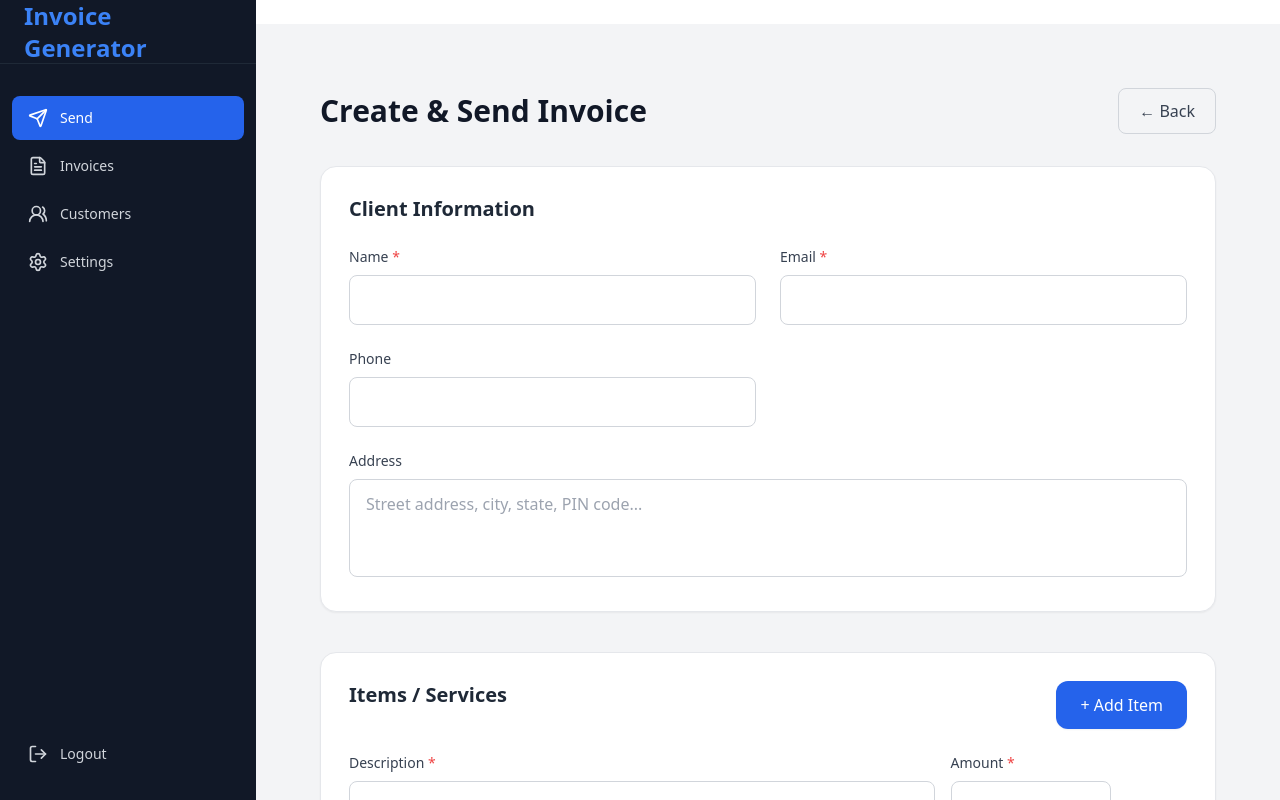
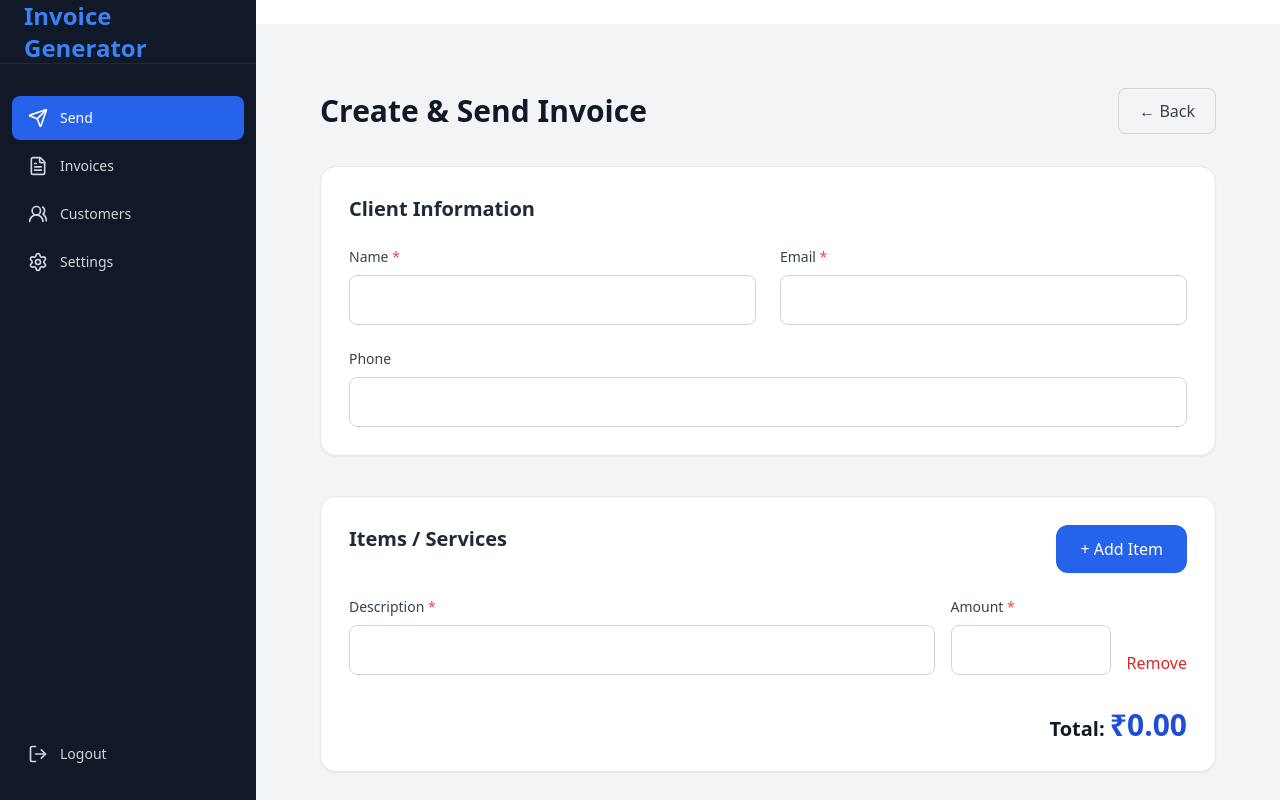
Before and after one commit to sachin6736/Invoicegenerator, a React app in the folder Frontend/: page /send in a window 1280 px wide. Shown: the top 800 px of the page. Built offline with nearby package versions, Linux system fonts and the light colour scheme; the HTML template or start-up script is replaced by a standard one.

Commit message:
Removed Address field from SendInvoice

```diff
--- a/Frontend/src/pages/SendInvoice.jsx
+++ b/Frontend/src/pages/SendInvoice.jsx
@@ -3,12 +3,11 @@ import { useState } from 'react';
 import { toast } from 'sonner';
 
 export default function SendInvoice() {
-  // Define initial state as a constant so we can reuse it for reset
+  // Removed clientAddress from initial state
   const initialFormData = {
     clientName: '',
     clientEmail: '',
     clientPhone: '',
-    clientAddress: '',
     issueDate: new Date().toISOString().slice(0, 10),
     items: [{ description: '', amount: '' }],
     notes: '',
@@ -60,7 +59,6 @@ export default function SendInvoice() {
     return true;
   };
 
-  // Reset form to initial state
   const resetForm = () => {
     setFormData(initialFormData);
   };
@@ -79,7 +77,7 @@ export default function SendInvoice() {
         name: formData.clientName.trim(),
         email: formData.clientEmail.trim(),
         phone: formData.clientPhone?.trim() || undefined,
-        address: formData.clientAddress?.trim() || undefined,
+        // address field completely removed — no longer sent
       },
       issueDate: new Date(),
       items: formData.items.map((item) => ({
@@ -126,7 +124,7 @@ export default function SendInvoice() {
       </div>
 
       <form className="space-y-10" onSubmit={handleSendInvoice}>
-        {/* Client Information */}
+        {/* Client Information – removed address textarea */}
         <section className="bg-white p-7 rounded-2xl border border-gray-200 shadow-sm">
           <h2 className="text-xl font-semibold mb-6 text-gray-800">Client Information</h2>
           <div className="grid grid-cols-1 md:grid-cols-2 gap-6">
@@ -158,7 +156,7 @@ export default function SendInvoice() {
               />
             </div>
 
-            <div>
+            <div className="md:col-span-2">
               <label className="block text-sm font-medium text-gray-700 mb-2">Phone</label>
               <input
                 type="tel"
@@ -168,22 +166,10 @@ export default function SendInvoice() {
                 className="w-full px-4 py-3 border border-gray-300 rounded-lg focus:ring-2 focus:ring-blue-500 focus:border-blue-500 outline-none transition"
               />
             </div>
-
-            <div className="md:col-span-2">
-              <label className="block text-sm font-medium text-gray-700 mb-2">Address</label>
-              <textarea
-                name="clientAddress"
-                value={formData.clientAddress}
-                onChange={handleChange}
-                rows={3}
-                className="w-full px-4 py-3 border border-gray-300 rounded-lg focus:ring-2 focus:ring-blue-500 focus:border-blue-500 outline-none transition resize-none min-h-[80px]"
-                placeholder="Street address, city, state, PIN code..."
-              />
-            </div>
           </div>
         </section>
 
-        {/* Items */}
+        {/* Items section remains unchanged */}
         <section className="bg-white p-7 rounded-2xl border border-gray-200 shadow-sm">
           <div className="flex flex-col sm:flex-row justify-between mb-6 gap-4">
             <h2 className="text-xl font-semibold text-gray-800">Items / Services</h2>
@@ -251,7 +237,7 @@ export default function SendInvoice() {
           </div>
         </section>
 
-        {/* Notes & Send Button */}
+        {/* Notes & Send Button – unchanged */}
         <section className="bg-white p-7 rounded-2xl border border-gray-200 shadow-sm">
           <label className="block text-sm font-medium text-gray-700 mb-2">
             Notes / Payment Terms
```
